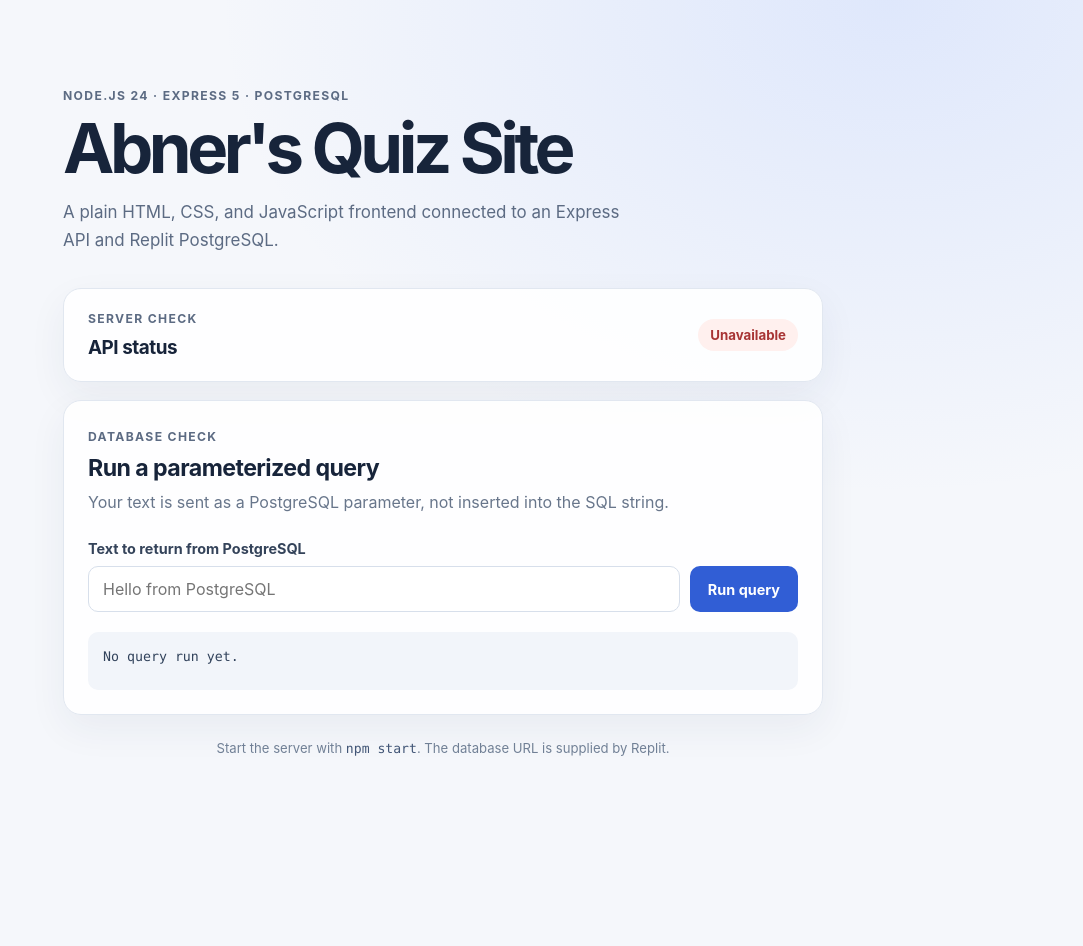
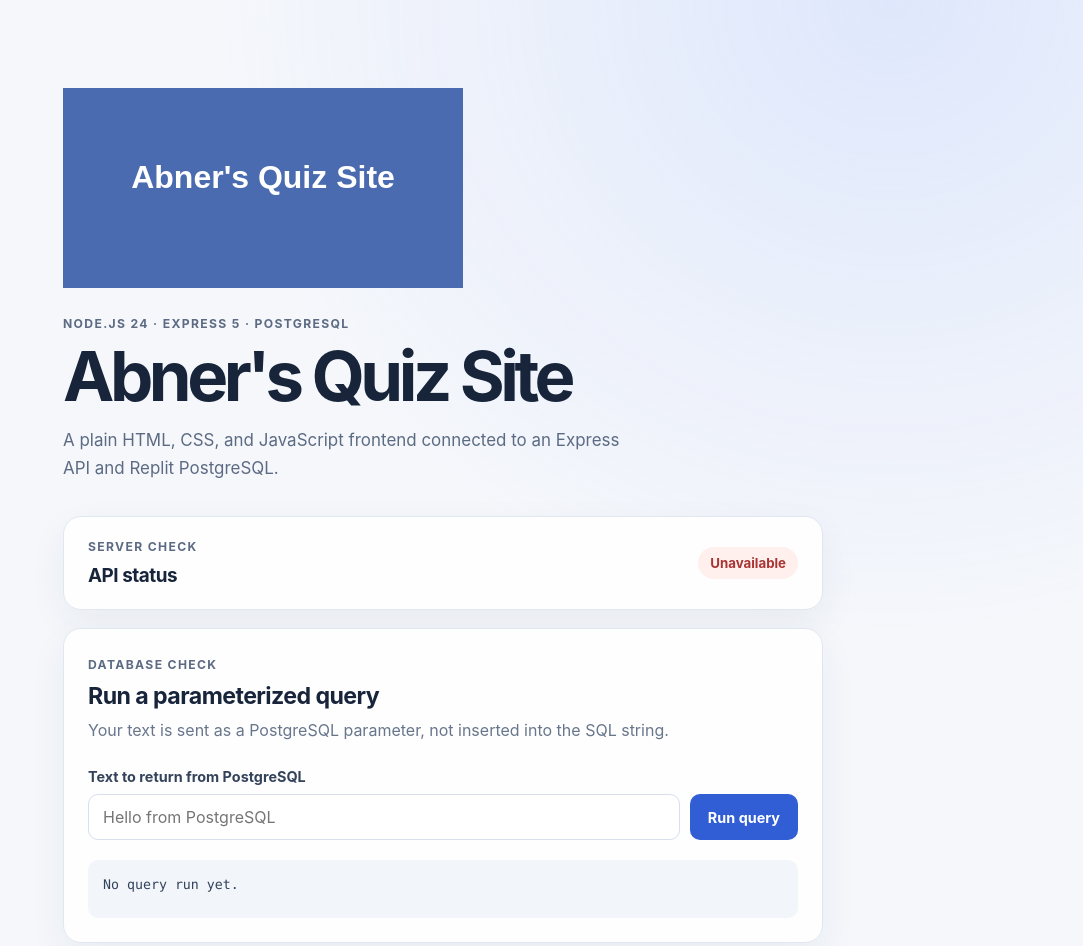
Before and after one commit to AbnerFlores27/QuizAF-demo, a website: page public/index.html in a window 1280 px wide. Shown: the top 946 px of the page, without its empty margins (197-1280 px from the left). Before the commit the page ends 800 px from the top, so only its background shows below. Drawn offline with Linux system fonts and the light colour scheme; no server answers.

Commit message:
Add quiz logo SVG and display it on landing page
Co-authored-by: AbnerFlores27 <AbnerFlores27@users.noreply.github.com>

```diff
--- a/public/index.html
+++ b/public/index.html
@@ -12,6 +12,7 @@
   <body>
     <main class="page">
       <header class="header">
+        <img src="/quiz-logo.svg" alt="Abner's Quiz Site Logo" class="logo">
         <p class="eyebrow">Node.js 24 · Express 5 · PostgreSQL</p>
         <h1>Abner's Quiz Site</h1>
         <p class="intro">
--- a/public/styles.css
+++ b/public/styles.css
@@ -24,6 +24,13 @@ body {
   width: min(100% - 40px, 760px);
   margin: 0 auto;
   padding: 88px 0 42px;
+}
+
+.logo {
+  width: 100%;
+  max-width: 400px;
+  height: auto;
+  margin-bottom: 24px;
 }
 
 .header {
```
Also changed, not shown: public/quiz-logo.svg (added).
